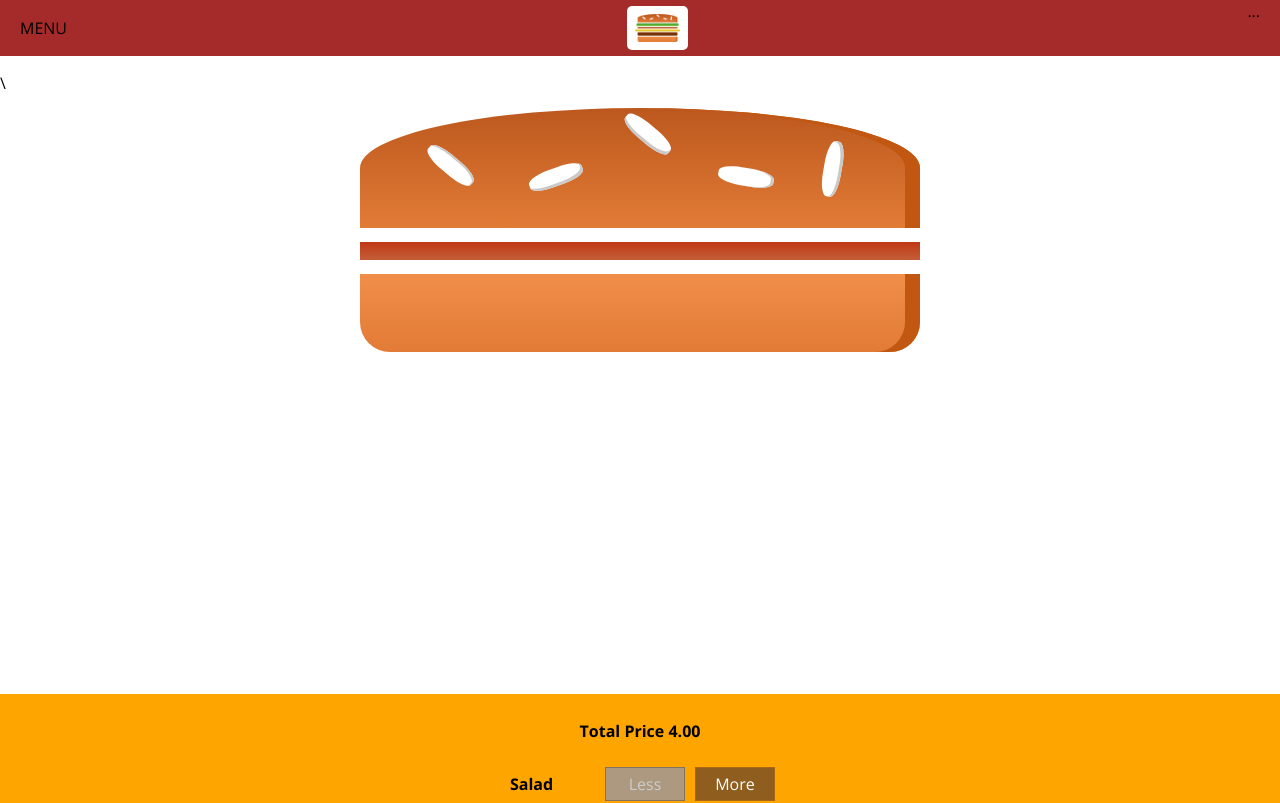
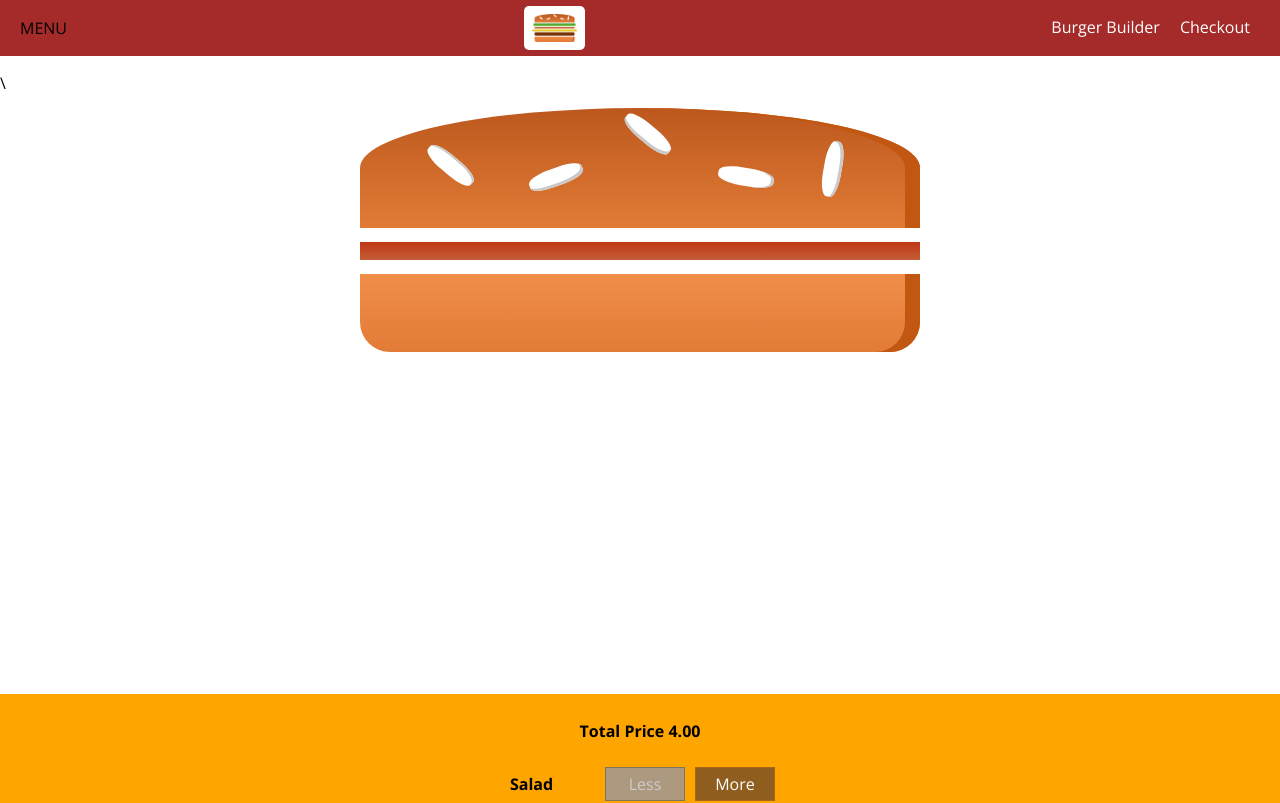
Before and after one commit to Imseriious/Burger-App, a React (Create React App) app: page / in a window 1280 px wide. Shown: the top 803 px of the page. Built offline with nearby package versions, Linux system fonts and the light colour scheme.

Commit message:
Navigation items

```diff
--- /dev/null
+++ b/src/components/Navigation/NavigationItems/NavigationItem/NavigationItem.js
@@ -0,0 +1,14 @@
+import React from 'react';
+
+import classes from './NavigationItem.module.css';
+
+const navigationItem = (props) => (
+    <li className={classes.NavigationItem}>
+        <a
+        href={props.link}
+        className={props.active ? classes.active : null}
+        >{props.children}</a>
+    </li>
+);
+
+export default navigationItem;
--- /dev/null
+++ b/src/components/Navigation/NavigationItems/NavigationItem/NavigationItem.module.css
@@ -0,0 +1,27 @@
+.NavigationItem {
+    margin: 0;
+    box-sizing: border-box;
+    display: flex;
+    height: 100%;
+    align-items: center;
+
+}
+
+.NavigationItem a {
+
+    color: white;
+    text-decoration: none;
+    height: 100%;
+    padding: 16px 10px;
+    border-bottom: 4px solid transparent;
+    box-sizing: border-box;
+    display: block;
+}
+
+.NavigationItem a:hover,
+.NavigationItem a:active,
+.NavigationItem a:active{
+    background-color: rgb(110, 19, 19);
+    border-bottom: 4px solid #40A4C8;
+    color: white;
+}
--- /dev/null
+++ b/src/components/Navigation/NavigationItems/NavigationItems.js
@@ -0,0 +1,13 @@
+import React from 'react';
+
+import classes from './NavigationItems.module.css';
+import NavigationItem from './NavigationItem/NavigationItem';
+
+const navigationItems = (props) => (
+    <ul className={classes.NavigationItems}>
+        <NavigationItem link="/" active>Burger Builder</NavigationItem>
+        <NavigationItem link="/">Checkout</NavigationItem>
+    </ul>
+);
+
+export default navigationItems
--- /dev/null
+++ b/src/components/Navigation/NavigationItems/NavigationItems.module.css
@@ -0,0 +1,9 @@
+.NavigationItems {
+    margin: 0;
+    padding: 0;
+    list-style: none;
+    display: flex;
+    align-items: center;
+    height: 100%;
+
+}
--- a/src/components/Navigation/Toolbar/Toolbar.js
+++ b/src/components/Navigation/Toolbar/Toolbar.js
@@ -2,14 +2,13 @@ import React from 'react';
 
 import classes from './Toolbar.module.css';
 import Logo from '../../Logo/Logo';
+import NavigationItems from '../NavigationItems/NavigationItems';
 
 const toolbar = (props) => (
     <header className={classes.Toolbar}>
         <div>MENU</div>
         <Logo />
-        <nav>
-            ...
-        </nav>
+        <NavigationItems />
     </header>
 );
 
```
